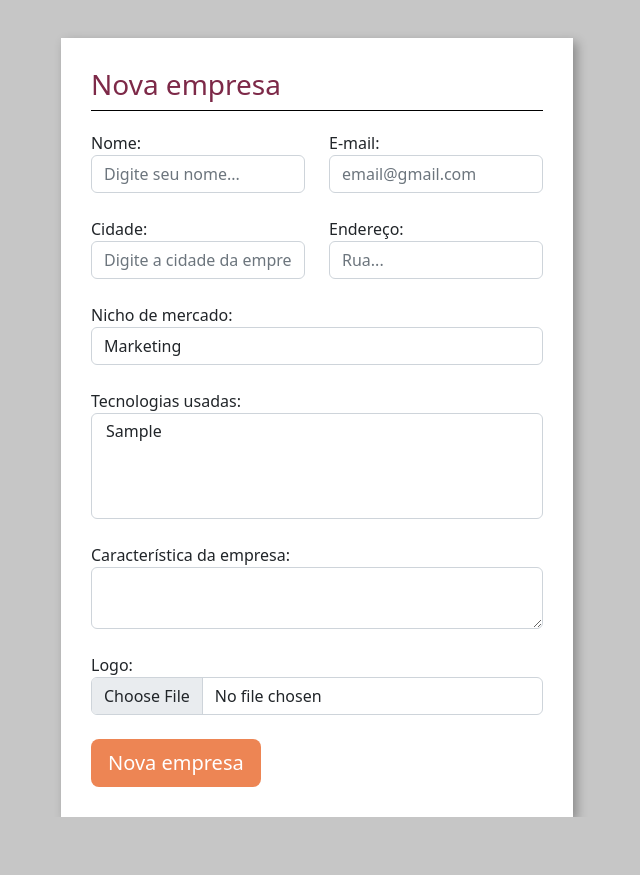
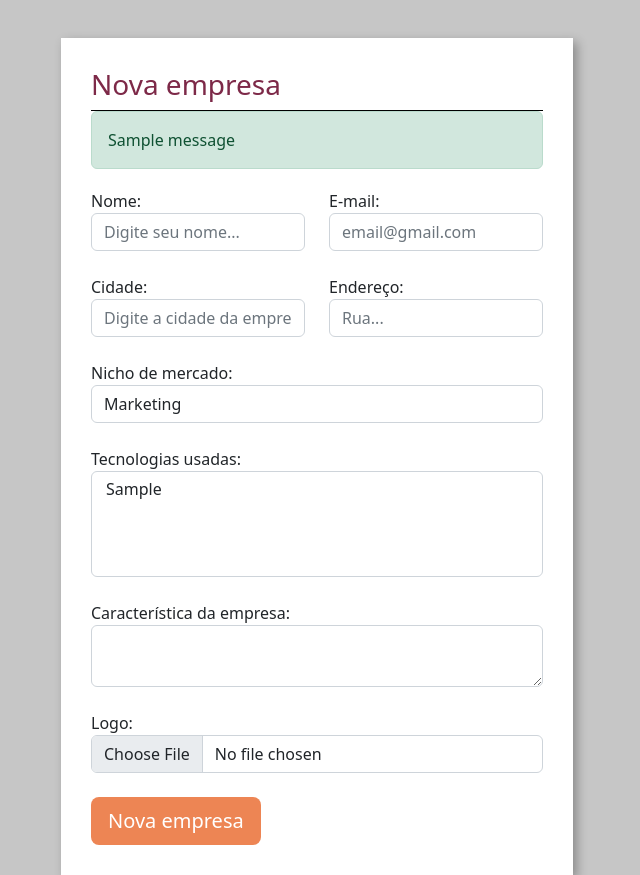
Before and after one commit to ClaudioFritzen/Seletive, a Django app: page /home/nova_empresa/ in a window 1280 px wide. Shown: the part 56-931 px from the top of the page, without its empty margins (323-963 px from the left). Before the commit the page ends 873 px from the top, so only its background shows below. Run offline with Django 4.2, Linux system fonts and the light colour scheme; tables that the repository leaves empty hold one stand-in row (values such as "Sample post"); one stand-in notice (Sample message) is shown.

Commit message:
configurando as mensagens de alertas

```diff
--- a/empresa/templates/nova_empresa.html
+++ b/empresa/templates/nova_empresa.html
@@ -14,6 +14,15 @@
                 <h3 class="titulo">Nova empresa</h3>
             </div>
 
+            <!-- mensagens do Alerts-->
+            {% if messages %}
+                {% for message in messages %}
+                    <section class="alert {{message.tags}}">
+                        {{message}}
+                    </section>
+                {% endfor %}
+            {% endif %}
+            <!-- fim das mensagens-->
             <div class="body-box">
                 <form action=" {% url 'nova_empresa' %}" method="POST" enctype="multipart/form-data"> {% csrf_token %}
                     <div class="row">
--- a/empresa/views.py
+++ b/empresa/views.py
@@ -4,6 +4,9 @@ from django.http import HttpResponse
 from .models import Tecnologias, Empresa
 
 from django.shortcuts import redirect
+
+from django.contrib import messages
+from django.contrib.messages import constants
 
 # Create your views here.
 def nova_empresa(request):
@@ -25,16 +28,16 @@ def nova_empresa(request):
         logo = request.FILES.get('logo')
 
         if (len(nome.strip()) == 0 or len(email.strip()) == 0 or len(cidade.strip()) == 0 or len(endereco.strip()) == 0 or len(nicho.strip()) == 0 or len(caracteristicas.strip()) == 0 or (not logo)):
-            #messages.add_message(request, constants.ERROR, 'Preencha todos os campos')
+            messages.add_message(request, constants.ERROR, 'Preencha todos os campos')
             return redirect('/home/nova_empresa')
 
         # tamanho da img que pode ser recebida
         if logo.size > 100_000_000:
-            #messages.add_message(request, constants.ERROR, 'A logo da empresa deve ter menos de 10MB')
+            messages.add_message(request, constants.ERROR, 'A logo da empresa deve ter menos de 10MB')
             return redirect('/home/nova_empresa')
 
         if nicho not in [i[0] for i in Empresa.choices_nicho_mercado]:
-            #messages.add_message(request, constants.ERROR, 'Nicho de mercado inválido')
+            messages.add_message(request, constants.ERROR, 'Nicho de mercado inválido')
             return redirect('/home/nova_empresa')
 
         return HttpResponse(f"Hello world!!!{tecnologias} ")
```
Also changed, not shown: seletive/settings.py (+13 -0 lines).
